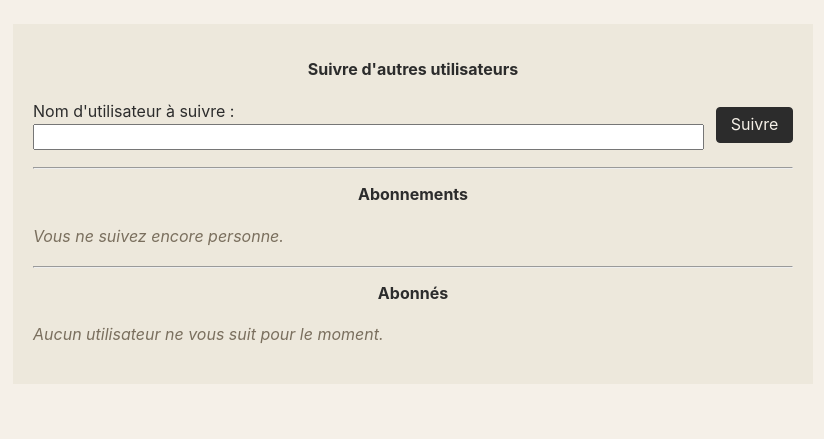
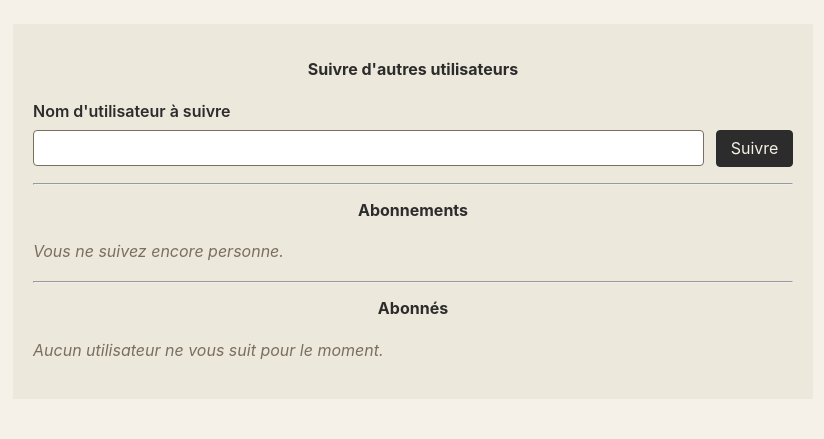
Before and after one commit to Nels-J/Projet9_LITRevu, a Django app: page /abonnements/ in a window 1280 px wide. Shown: the part 57-496 px from the top of the page, without its empty margins (227-1051 px from the left). Run offline with Django 5.2, Linux system fonts and the light colour scheme; the visitor is signed in with stand-in values (Sample User, id 1); data comes from the database, SQL or seed files in the repository.

Commit message:
Enhance abonnements.html and style.css: h2 title moved on top of the form, label moved up in the form structure to get only input and button at same level to improve layout with grid display for follow form

```diff
--- a/static/css/style.css
+++ b/static/css/style.css
@@ -346,21 +346,32 @@ header nav .btn-link:hover {
     margin-bottom: 1rem;
 }
 
+.follow-label {
+    display: block;
+    margin-bottom: 0.35rem;
+    font-weight: 600;
+}
+
 /* Conteneur du champ + bouton sur la même ligne */
 .follow-row {
-    display: flex;           /* active le mode flexbox : enfants sur une ligne */
-    align-items: center;     /* aligne verticalement au centre champ et bouton */
-    gap: 0.75rem;            /* espace entre le champ et le bouton */
+    display: grid;
+    grid-template-columns: 1fr auto;  /* 70% + compacte comme la table */
+    gap: 0.75rem;
 }
 
-/* Conteneur du champ texte : occupe tout l'espace disponible */
-.follow-input-wrap {
-    flex: 1;
+.follow-input-wrap input {
+    width: 100%;
+    height: 2.25rem;        /* hauteur fixe pour alignement visuel */
+    padding: 0 0.65rem;
+    border: 1px solid var(--c-mid);
+    border-radius: 4px;
+    background: #fff;
 }
 
-/* Le champ texte occupe toute la largeur de son conteneur */
-.follow-input-wrap input {
-    width: 100%;
+.follow-submit {
+    height: 2.25rem;        /* même hauteur que l'input */
+    padding: 0 0.85rem;     /* harmonise avec le reste */
+    white-space: nowrap;
 }
 
 /* Style général des deux tables (abonnements et abonnés) */
--- a/users/templates/users/abonnements.html
+++ b/users/templates/users/abonnements.html
@@ -16,10 +16,12 @@
             <form method="post" class="follow-form">
                 {% csrf_token %}
                 {{ form.non_field_errors }}
+                <label for="{{ form.username.id_for_label }}" class="follow-label">
+                    {{ form.username.label }}
+                </label>
 
                 <div class="follow-row">
                     <div class="follow-input-wrap">
-                        {{ form.username.label_tag }}
                         {{ form.username }}
                         {{ form.username.errors }}
                     </div>
```
